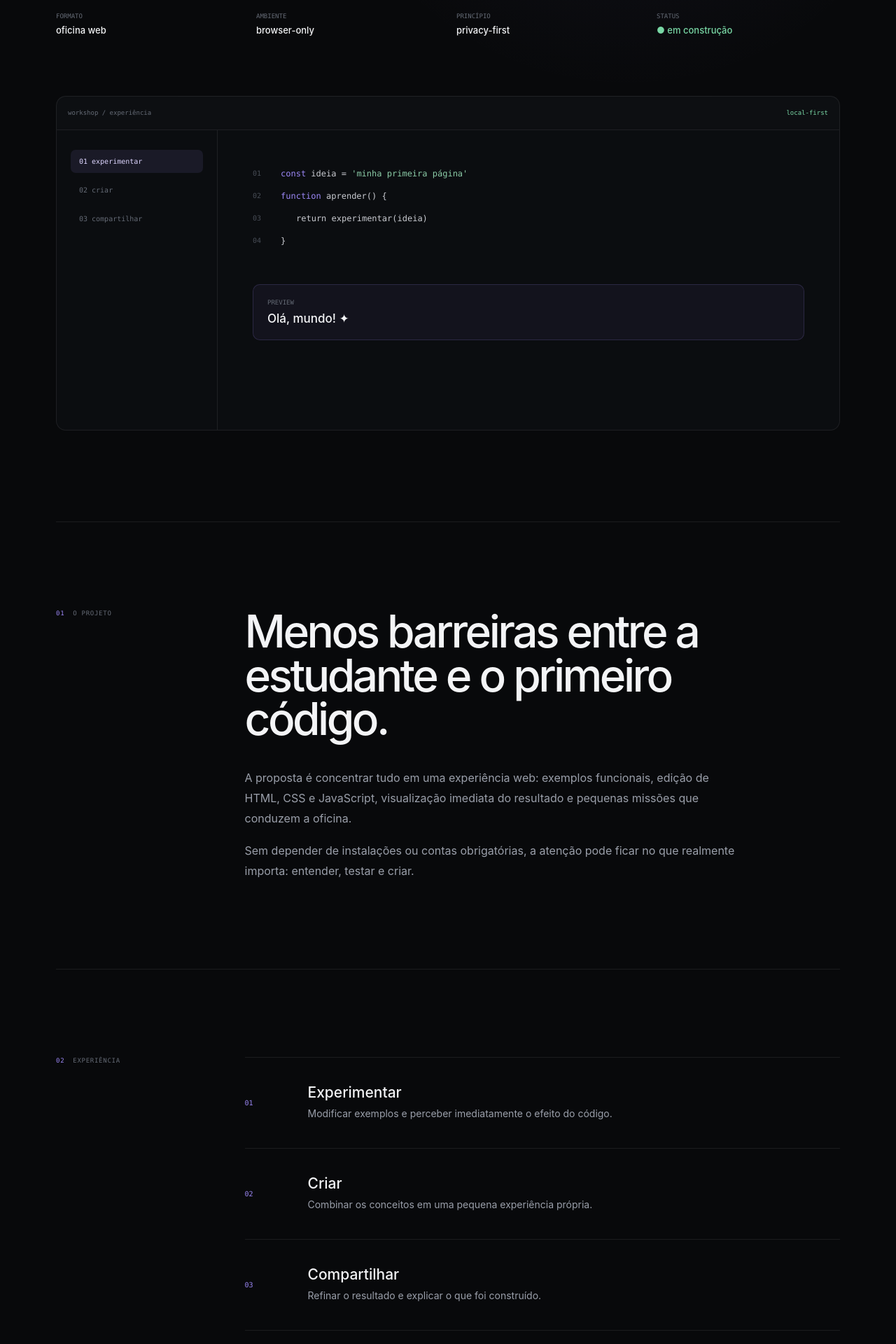
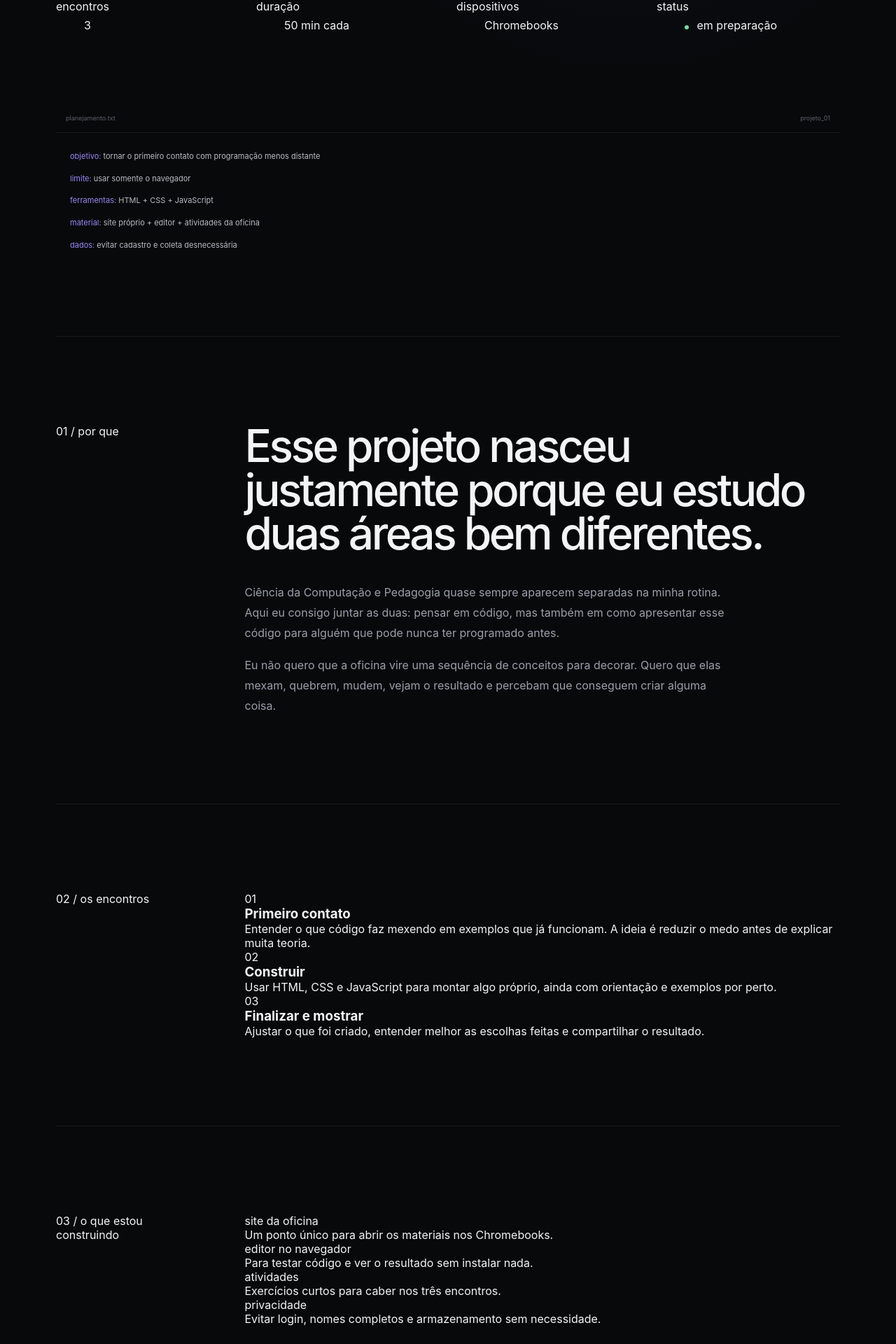
Before and after one commit to renaniii/portfolio, a React (Vite) app: page /projetos/programando-o-futuro in a window 1280 px wide. Shown: the part 618-2538 px from the top of the page at 70% size. Built offline with nearby package versions, Linux system fonts and the light colour scheme.

Commit message:
refactor: reescreve case com voz mais pessoal

```diff
--- a/src/pages/ProgramandoFuturo.tsx
+++ b/src/pages/ProgramandoFuturo.tsx
@@ -8,7 +8,7 @@ function ProgramandoFuturo() {
     <div className="case-page">
       <PageMeta
         title="Programando o Futuro — Renan Amador"
-        description="Case do projeto de extensão Programando o Futuro: elas na tecnologia, uma oficina introdutória de programação feita para o navegador."
+        description="Projeto de extensão de Renan Amador: uma oficina introdutória de programação para alunas do ensino médio."
         canonicalPath="/projetos/programando-o-futuro"
       />
 
@@ -19,193 +19,185 @@ function ProgramandoFuturo() {
       <header className="case-nav">
         <div className="case-container case-nav-inner">
           <Link className="case-brand" to="/">
-            renan<span>.dev</span>
+            renan@portfolio:~$
           </Link>
           <Link className="case-back" to="/">
-            ← portfólio
+            ← voltar
           </Link>
         </div>
       </header>
 
       <main id="case-content">
         <section className="case-hero case-container">
-          <p className="case-label">// projeto_01 · extensão · 2026</p>
+          <p className="case-path">~/Faculdade/Projeto_de_Extensao</p>
 
           <h1>
             Programando o Futuro:
             <br />
-            <span>elas na tecnologia.</span>
+            <span>elas na tecnologia</span>
           </h1>
 
           <p className="case-lead">
-            Uma oficina introdutória de programação pensada para transformar o
-            primeiro contato com código em uma experiência simples, prática e
-            possível de executar diretamente no navegador.
+            Meu projeto de extensão para apresentar programação a alunas do
+            ensino médio em três encontros curtos, usando os Chromebooks da
+            própria escola e sem depender de instalação de programas.
           </p>
 
-          <div className="case-meta">
+          <dl className="case-meta">
             <div>
-              <span>formato</span>
-              <strong>oficina web</strong>
+              <dt>encontros</dt>
+              <dd>3</dd>
             </div>
             <div>
-              <span>ambiente</span>
-              <strong>browser-only</strong>
+              <dt>duração</dt>
+              <dd>50 min cada</dd>
             </div>
             <div>
-              <span>princípio</span>
-              <strong>privacy-first</strong>
+              <dt>dispositivos</dt>
+              <dd>Chromebooks</dd>
             </div>
             <div>
-              <span>status</span>
-              <strong className="status-active">● em construção</strong>
+              <dt>status</dt>
+              <dd><span className="status-dot" /> em preparação</dd>
             </div>
-          </div>
+          </dl>
         </section>
 
-        <section className="case-demo case-container" aria-label="Visão conceitual da oficina">
-          <div className="demo-head">
-            <span>workshop / experiência</span>
-            <span>local-first</span>
+        <section className="case-terminal case-container" aria-label="Resumo técnico do projeto">
+          <div className="terminal-title">
+            <span>planejamento.txt</span>
+            <span>projeto_01</span>
           </div>
 
-          <div className="demo-body">
-            <div className="demo-steps">
-              <span className="active">01 experimentar</span>
-              <span>02 criar</span>
-              <span>03 compartilhar</span>
-            </div>
-
-            <div className="demo-code">
-              <p>
-                <span>01</span>
-                <code>
-                  <b>const</b> ideia = <i>'minha primeira página'</i>
-                </code>
-              </p>
-              <p>
-                <span>02</span>
-                <code>
-                  <b>function</b> aprender() {'{'}
-                </code>
-              </p>
-              <p>
-                <span>03</span>
-                <code className="indent">
-                  return experimentar(ideia)
-                </code>
-              </p>
-              <p>
-                <span>04</span>
-                <code>{'}'}</code>
-              </p>
-
-              <div className="demo-result">
-                <span>preview</span>
-                <strong>Olá, mundo! ✦</strong>
-              </div>
-            </div>
+          <div className="terminal-body">
+            <p><span>objetivo:</span> tornar o primeiro contato com programação menos distante</p>
+            <p><span>limite:</span> usar somente o navegador</p>
+            <p><span>ferramentas:</span> HTML + CSS + JavaScript</p>
+            <p><span>material:</span> site próprio + editor + atividades da oficina</p>
+            <p><span>dados:</span> evitar cadastro e coleta desnecessária</p>
           </div>
         </section>
 
         <section className="case-section case-container">
-          <div className="case-section-label">
-            <span>01</span>
-            <p>O PROJETO</p>
-          </div>
+          <div className="case-section-label">01 / por que</div>
 
           <div className="case-copy">
-            <h2>Menos barreiras entre a estudante e o primeiro código.</h2>
+            <h2>Esse projeto nasceu justamente porque eu estudo duas áreas bem diferentes.</h2>
 
             <p>
-              A proposta é concentrar tudo em uma experiência web: exemplos
-              funcionais, edição de HTML, CSS e JavaScript, visualização imediata
-              do resultado e pequenas missões que conduzem a oficina.
+              Ciência da Computação e Pedagogia quase sempre aparecem separadas
+              na minha rotina. Aqui eu consigo juntar as duas: pensar em código,
+              mas também em como apresentar esse código para alguém que pode
+              nunca ter programado antes.
             </p>
 
             <p>
-              Sem depender de instalações ou contas obrigatórias, a atenção pode
-              ficar no que realmente importa: entender, testar e criar.
+              Eu não quero que a oficina vire uma sequência de conceitos para
+              decorar. Quero que elas mexam, quebrem, mudem, vejam o resultado e
+              percebam que conseguem criar alguma coisa.
             </p>
           </div>
         </section>
 
         <section className="case-section case-container">
-          <div className="case-section-label">
-            <span>02</span>
-            <p>EXPERIÊNCIA</p>
-          </div>
+          <div className="case-section-label">02 / os encontros</div>
 
-          <div className="experience-list">
+          <div className="meeting-list">
             <article>
               <span>01</span>
               <div>
-                <h3>Experimentar</h3>
-                <p>Modificar exemplos e perceber imediatamente o efeito do código.</p>
+                <h3>Primeiro contato</h3>
+                <p>
+                  Entender o que código faz mexendo em exemplos que já funcionam.
+                  A ideia é reduzir o medo antes de explicar muita teoria.
+                </p>
               </div>
             </article>
 
             <article>
               <span>02</span>
               <div>
-                <h3>Criar</h3>
-                <p>Combinar os conceitos em uma pequena experiência própria.</p>
+                <h3>Construir</h3>
+                <p>
+                  Usar HTML, CSS e JavaScript para montar algo próprio, ainda com
+                  orientação e exemplos por perto.
+                </p>
               </div>
             </article>
 
             <article>
               <span>03</span>
               <div>
-                <h3>Compartilhar</h3>
-                <p>Refinar o resultado e explicar o que foi construído.</p>
+                <h3>Finalizar e mostrar</h3>
+                <p>
+                  Ajustar o que foi criado, entender melhor as escolhas feitas e
+                  compartilhar o resultado.
+                </p>
               </div>
             </article>
           </div>
         </section>
 
         <section className="case-section case-container">
-          <div className="case-section-label">
-            <span>03</span>
-            <p>PRINCÍPIOS</p>
-          </div>
+          <div className="case-section-label">03 / o que estou construindo</div>
 
-          <div className="principles-grid">
-            <article>
-              <span>browser_only</span>
-              <h3>Direto no navegador.</h3>
-              <p>A experiência deve funcionar sem instalação adicional.</p>
-            </article>
-
-            <article>
-              <span>privacy_first</span>
-              <h3>Coletar menos.</h3>
-              <p>Sem exigir identificação ou armazenamento desnecessário.</p>
-            </article>
-
-            <article>
-              <span>learning_by_doing</span>
-              <h3>Aprender fazendo.</h3>
-              <p>Código, resultado e descoberta no mesmo fluxo.</p>
-            </article>
+          <div className="build-list">
+            <div>
+              <span>site da oficina</span>
+              <p>Um ponto único para abrir os materiais nos Chromebooks.</p>
+            </div>
+            <div>
+              <span>editor no navegador</span>
+              <p>Para testar código e ver o resultado sem instalar nada.</p>
+            </div>
+            <div>
+              <span>atividades</span>
+              <p>Exercícios curtos para caber nos três encontros.</p>
+            </div>
+            <div>
+              <span>privacidade</span>
+              <p>Evitar login, nomes completos e armazenamento sem necessidade.</p>
+            </div>
           </div>
         </section>
 
-        <section className="build-section">
-          <div className="case-container build-grid">
+        <section className="case-section case-container">
+          <div className="case-section-label">04 / decisões práticas</div>
+
+          <div className="case-copy">
+            <h2>As limitações fazem parte do projeto.</h2>
+
+            <p>
+              Não dá para pensar a oficina como se cada participante estivesse
+              num computador pessoal configurado para desenvolvimento. O ambiente
+              real são Chromebooks escolares, tempo curto e uma turma começando
+              do zero.
+            </p>
+
+            <p>
+              Por isso eu estou tentando manter tudo simples: abrir o navegador,
+              acessar o site e começar. Quanto menos tempo perdido configurando
+              ferramenta, mais tempo sobra para programar.
+            </p>
+          </div>
+        </section>
+
+        <section className="case-now">
+          <div className="case-container now-layout">
             <div>
-              <p className="case-label">// agora</p>
-              <h2>O projeto ainda está sendo construído.</h2>
+              <p className="case-path">~/agora</p>
+              <h2>Ainda estou montando tudo.</h2>
             </div>
 
-            <div className="build-copy">
+            <div className="now-copy">
               <p>
-                React <span>/</span> TypeScript <span>/</span> CSS{' '}
-                <span>/</span> Browser <span>/</span> Local-first
+                O site da oficina, os materiais e o roteiro dos encontros ainda
+                estão sendo refinados. Depois da realização, quero voltar aqui e
+                registrar o que funcionou, o que não funcionou e o que eu mudaria.
               </p>
-              <p>
-                Depois da oficina, este case será atualizado com os resultados,
-                aprendizados e próximas iterações.
-              </p>
+
+              <p className="tech-line">React / TypeScript / CSS / Git / navegador</p>
+
               <Link to="/">← voltar ao portfólio</Link>
             </div>
           </div>
@@ -213,8 +205,8 @@ function ProgramandoFuturo() {
       </main>
 
       <footer className="case-footer case-container">
-        <span>Renan Amador</span>
-        <span>projeto de extensão · 2026</span>
+        <span>Renan Amador · 2026</span>
+        <span>Projeto de Extensão I</span>
       </footer>
     </div>
   )
```
